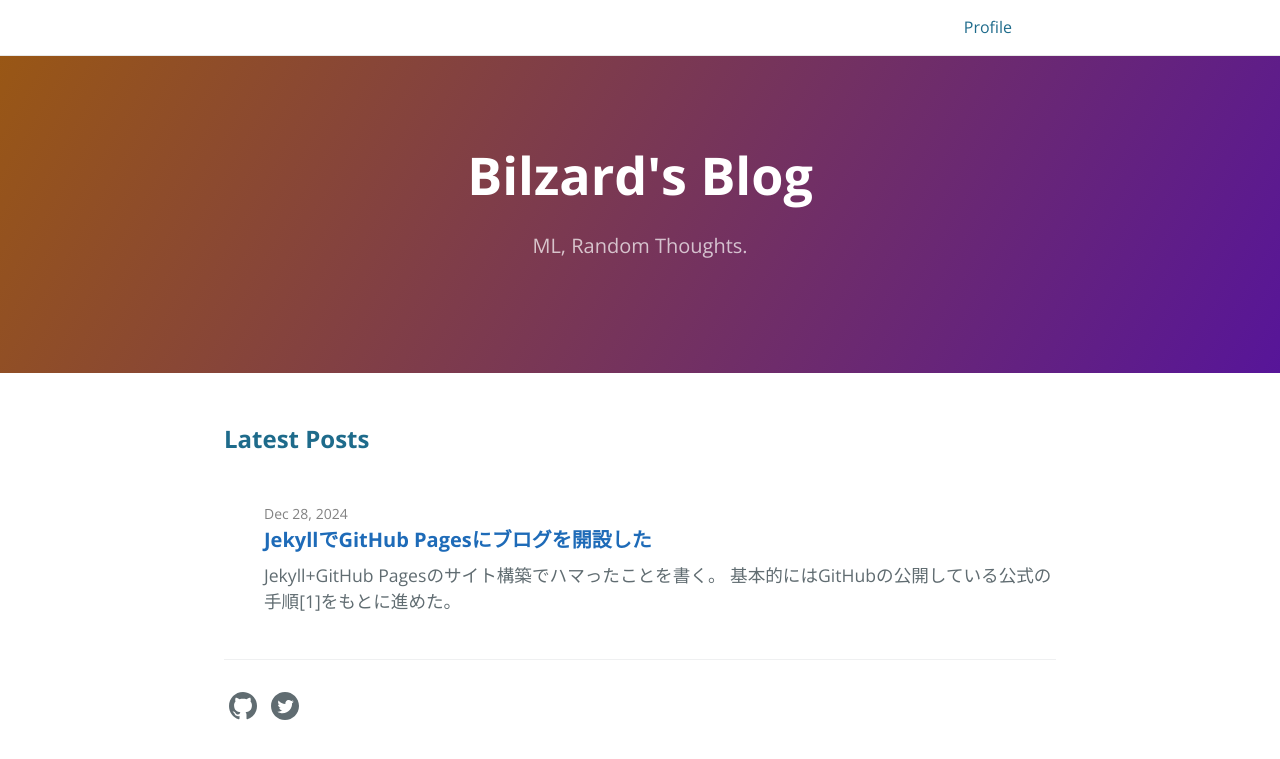
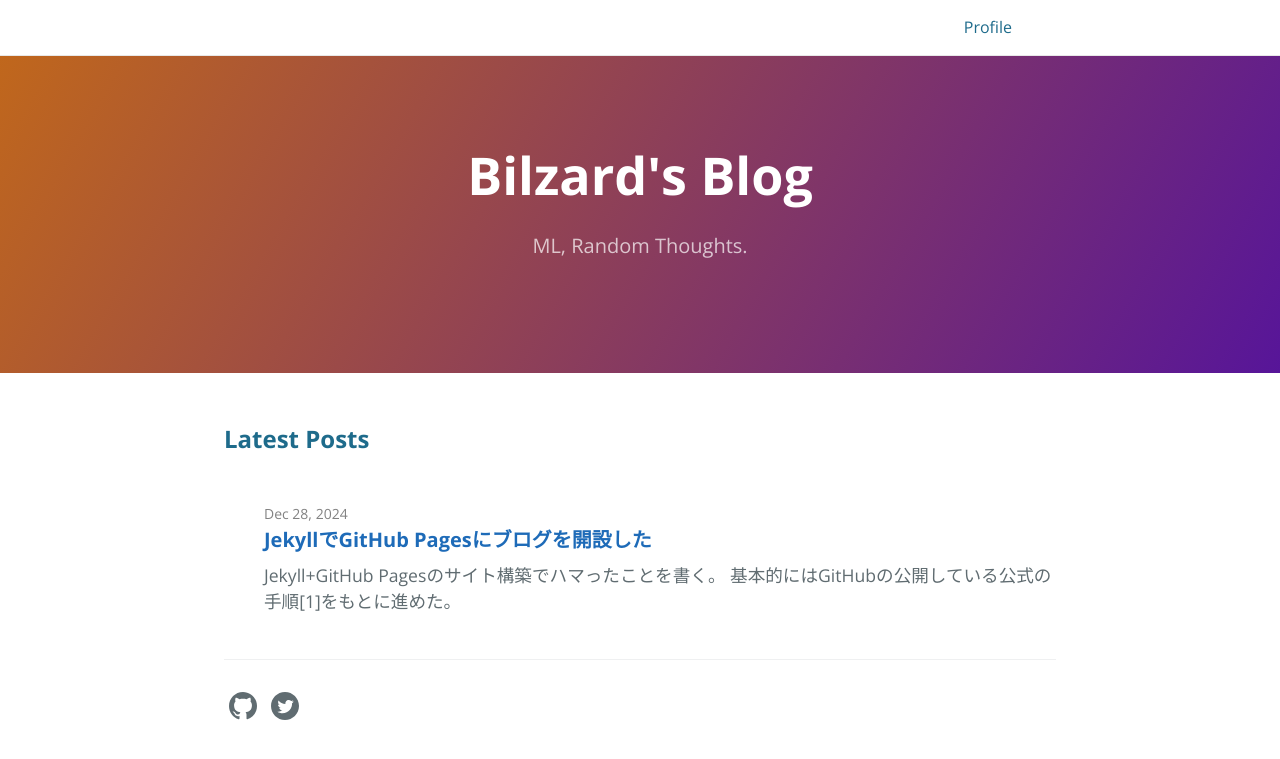
Before and after one commit to bilzard/bilzard.github.io, a Jekyll site: the page built from index.md, in a window 1280 px wide. Shown: the top 759 px of the page. Built offline with Jekyll 4.4.1, drawn with Linux system fonts in a browser that asks for light colours.

Commit message:
headerのグラデーションの色味変更

```diff
--- a/_sass/variables.scss
+++ b/_sass/variables.scss
@@ -5,7 +5,7 @@
 // Headers
 $header-heading-color: #fff !default;
 $header-bg-color: #571599 !default;
-$header-bg-color-secondary: #995715 !default;
+$header-bg-color-secondary: #c0671c !default;
 
 // Text
 $section-headings-color: #1e6b8b !default;
```
